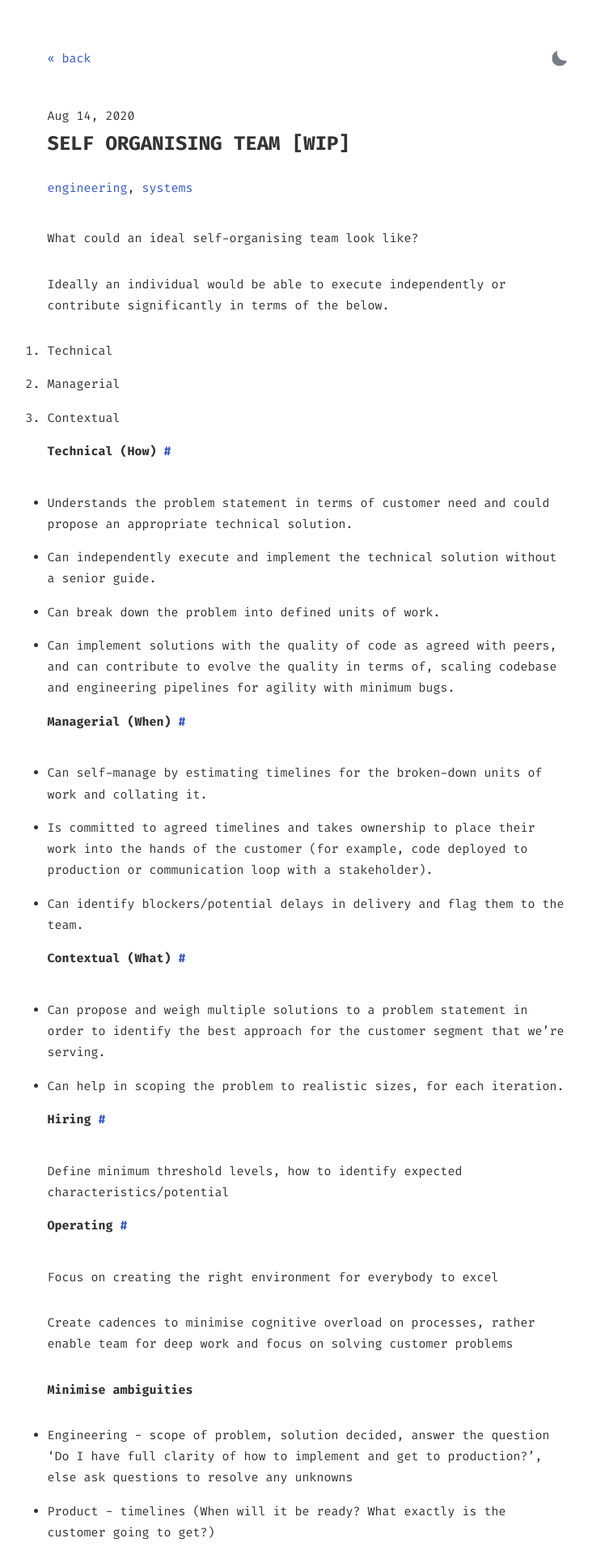
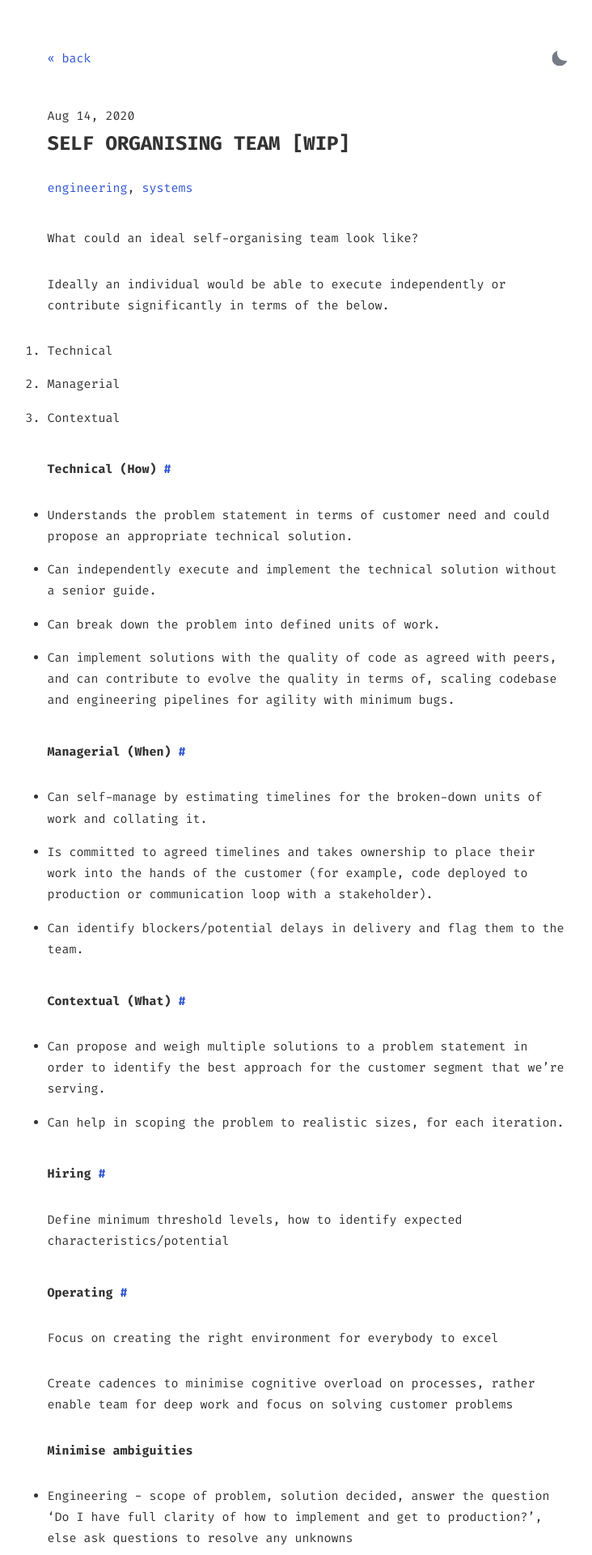
Before and after one commit to anbarasiu/fluid, a Jekyll site: the page built from _posts/2020-08-14-self-organising-team.md, in a window 1280 px wide. Shown: the top 1920 px of the page at 81% size, without its empty margins (259-991 px from the left). Built offline with Jekyll 4.4.1, drawn with Linux system fonts in a browser that asks for light colours.

Commit message:
fix: spacing

```diff
--- a/_sass/_main.scss
+++ b/_sass/_main.scss
@@ -258,7 +258,8 @@ h4,
 h5 {
 	font-weight: bold;
 	font-size: 1rem;
-	margin-bottom: 1.5rem;
+	margin-bottom: 1rem;
+  margin-top: 1.5rem;
 }
 
 section h1:first-child {
```
Also changed, not shown: _posts/2022-02-22-money-and-banks.md (+1 -6 lines).
